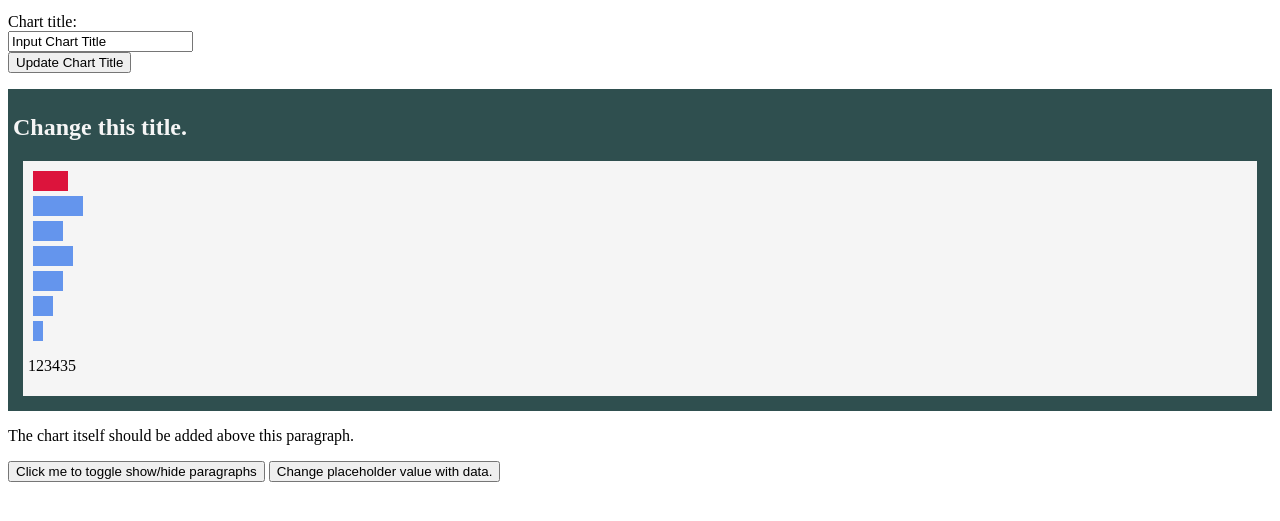
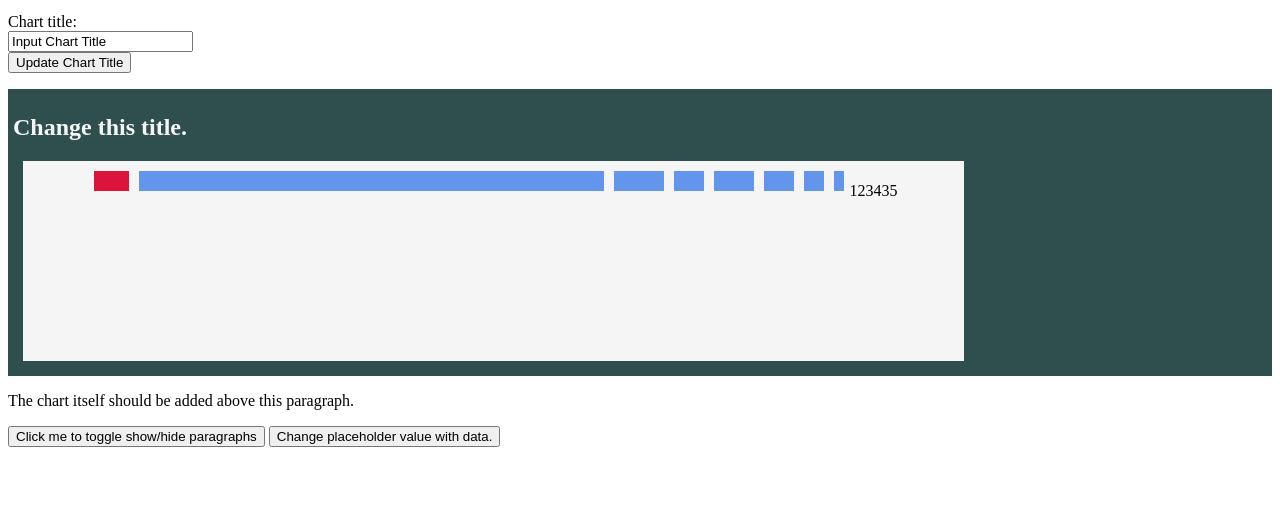
Before and after one commit to diegojcastro/bar-charts, a website: page bargraph-first-attempt.html in a window 1280 px wide. Both pictures are taken after a click on the button "Change placeholder value with data.". Shown: the part 101-622 px from the top of the page. Drawn offline with Linux system fonts and the light colour scheme.

Commit message:
added display:flex and justify:center to HTML of chart area. Now bars stack horizontally.

```diff
--- a/bar-graph-scripts.js
+++ b/bar-graph-scripts.js
@@ -21,9 +21,19 @@ $(document).ready(function(){
     $("#firstBar").width(25);
 
     var numBars = myData.length;
+    // Quick pass to get the highest value for %size calculations
+    let maxValue = 0;
+    for (let i = 0; i < numBars; i++ ) {
+      if (myData[i] > maxValue) {
+        maxValue = myData[i];
+      }
+    }
+
+
     for(let barCount = 0; barCount < numBars; barCount++) {
       let newBar = document.createElement("div");
       $(newBar).addClass("bar");
+      // titleNum will be assigned to "title" attribute on mouseover
       let titleNum = myData[barCount];
       $(newBar).attr({
         "title": titleNum
@@ -33,6 +43,13 @@ $(document).ready(function(){
 
     }
 
+    //Manual test of a last bar:
+    let lastBar = document.createElement("div");
+    $(lastBar).addClass("bar");
+    $(lastBar).attr("title","Last bar");
+    $(lastBar).width("50%");
+    $("#firstBar").after(lastBar);
+
   });
 
 });
--- a/bargraph-first-attempt.html
+++ b/bargraph-first-attempt.html
@@ -23,6 +23,11 @@
         margin: 10px;
         padding: 5px;
         background-color: whitesmoke;
+        width: 75%;
+        min-width: 300px;
+        min-height: 200px;
+        display: flex;
+        justify-content: center;
       }
 
       .bar {
```
